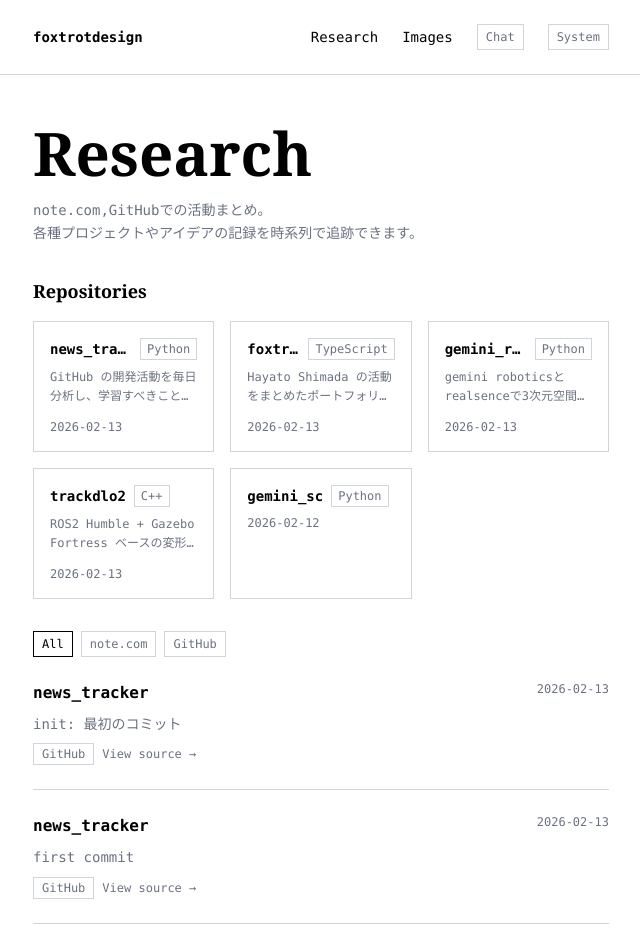
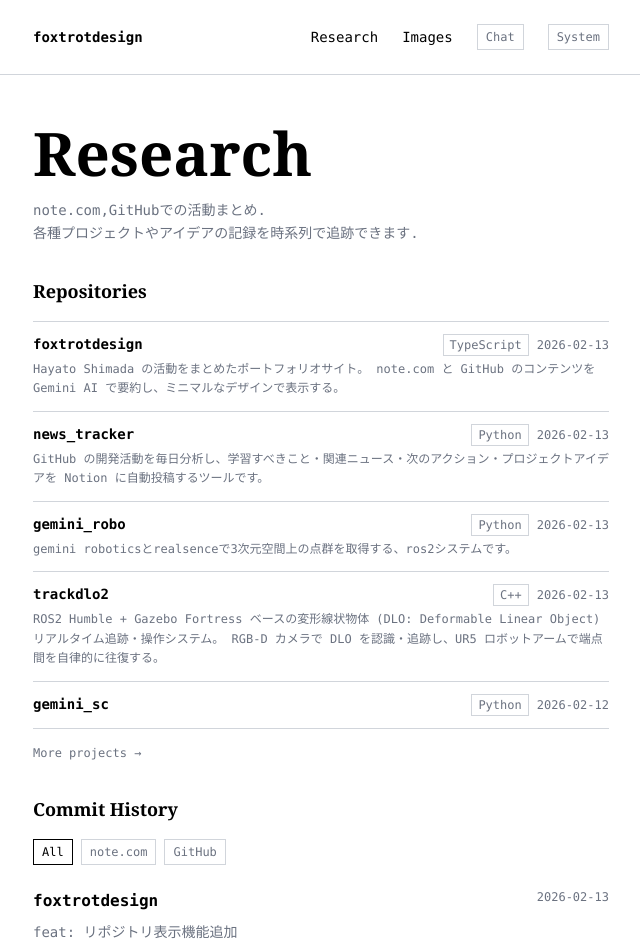
Before and after one commit to HayatoShimada/foxtrotdesign, a Next.js app: page /research in a window 1280 px wide. Shown: the top 949 px of the page, without its empty margins (319-959 px from the left). Built offline with nearby package versions, Linux system fonts and the light colour scheme.

Commit message:
feat: リポジトリ表示の改善。

```diff
--- a/content/research/repos.json
+++ b/content/research/repos.json
@@ -1,17 +1,17 @@
 [
+  {
+    "name": "foxtrotdesign",
+    "description": "Hayato Shimada の活動をまとめたポートフォリオサイト。 note.com と GitHub のコンテンツを Gemini AI で要約し、ミニマルなデザインで表示する。",
+    "language": "TypeScript",
+    "url": "https://github.com/HayatoShimada/foxtrotdesign",
+    "updatedAt": "2026-02-13T14:15:01Z"
+  },
   {
     "name": "news_tracker",
     "description": "GitHub の開発活動を毎日分析し、学習すべきこと・関連ニュース・次のアクション・プロジェクトアイデアを Notion に自動投稿するツールです。",
     "language": "Python",
     "url": "https://github.com/HayatoShimada/news_tracker",
     "updatedAt": "2026-02-13T14:07:01Z"
-  },
-  {
-    "name": "foxtrotdesign",
-    "description": "Hayato Shimada の活動をまとめたポートフォリオサイト。 note.com と GitHub のコンテンツを Gemini AI で要約し、ミニマルなデザインで表示する。",
-    "language": "TypeScript",
-    "url": "https://github.com/HayatoShimada/foxtrotdesign",
-    "updatedAt": "2026-02-13T13:57:44Z"
   },
   {
     "name": "gemini_robo",
--- a/content/research/summarized.json
+++ b/content/research/summarized.json
@@ -1,4 +1,13 @@
 [
+  {
+    "id": "github-commit-952512a",
+    "source": "github",
+    "title": "foxtrotdesign",
+    "summary": "feat: リポジトリ表示機能追加",
+    "url": "https://github.com/HayatoShimada/foxtrotdesign/commit/952512af28dcaf7ff002a7104e6a204a7afedd0b",
+    "imageUrls": [],
+    "publishedAt": "2026-02-13T14:14:56Z"
+  },
   {
     "id": "github-commit-a9b8293",
     "source": "github",
--- a/src/app/api/chat/route.ts
+++ b/src/app/api/chat/route.ts
@@ -41,7 +41,7 @@ export async function POST(request: NextRequest) {
   const now = Date.now();
   const elapsed = now - lastRequestTime;
   if (elapsed < MIN_INTERVAL_MS) {
-    return new Response("少し待ってからもう一度お試しください。", {
+    return new Response("少し待ってからもう一度お試しください.", {
       status: 429,
     });
   }
@@ -61,7 +61,7 @@ export async function POST(request: NextRequest) {
 
   if (messages.length > 50) {
     return new Response(
-      "会話が長くなりすぎました。ページをリロードしてください。",
+      "会話が長くなりすぎました.ページをリロードしてください.",
       { status: 400 }
     );
   }
@@ -81,7 +81,7 @@ export async function POST(request: NextRequest) {
           role: "user" as const,
           parts: [
             {
-              text: "以下は僕のnote.com記事から抽出した人格プロファイルです。これを参考にして会話してください。\n\n"
+              text: "以下は僕のnote.com記事から抽出した人格プロファイルです.これを参考にして会話してください.\n\n"
                 + notePrompt,
             },
           ],
@@ -89,7 +89,7 @@ export async function POST(request: NextRequest) {
         {
           role: "model" as const,
           parts: [
-            { text: "了解。プロファイルを参考にして会話するよ。" },
+            { text: "了解.プロファイルを参考にして会話するよ." },
           ],
         },
       ]
@@ -138,7 +138,7 @@ export async function POST(request: NextRequest) {
       error instanceof Error && error.message.includes("429");
     if (isRateLimit) {
       return new Response(
-        "APIの利用制限に達しました。少し時間をおいてお試しください。",
+        "APIの利用制限に達しました.少し時間をおいてお試しください.",
         { status: 429 }
       );
     }
--- a/src/app/images/page.tsx
+++ b/src/app/images/page.tsx
@@ -60,8 +60,8 @@ export default async function ImagesPage() {
         </div>
       ) : (
         <p className="text-muted text-center py-12">
-          画像がまだありません。npm run aggregate
-          を実行してコンテンツを取得してください。
+          画像がまだありません.npm run aggregate
+          を実行してコンテンツを取得してください.
         </p>
       )}
     </Container>
--- a/src/app/layout.tsx
+++ b/src/app/layout.tsx
@@ -7,7 +7,7 @@ import "./globals.css";
 export const metadata: Metadata = {
   title: "foxtrotdesign",
   description:
-    "Hayato Shimadaの活動をまとめたウェブサイト。クリエイティブとエンジニアリングの交差点。",
+    "Hayato Shimadaの活動をまとめたウェブサイト.クリエイティブとエンジニアリングの交差点.",
   icons: {
     icon: "/favicon.svg",
   },
--- a/src/app/page.tsx
+++ b/src/app/page.tsx
@@ -11,8 +11,8 @@ export default function Home() {
           </h1>
           <p className="text-base leading-relaxed">
             Hayato
-            Shimadaによるクリエイティブとエンジニアリングの交差点。<br />
-            アパレルからウェブ開発,デザインまで,技術と美学を融合させた活動を展開しています。
+            Shimadaによるクリエイティブとエンジニアリングの交差点.<br />
+            アパレルからウェブ開発,デザインまで,技術と美学を融合させた活動を展開しています.
           </p>
         </section>
 
@@ -21,12 +21,12 @@ export default function Home() {
           <div className="space-y-4 text-muted">
             <p>
               <strong className="text-foreground">foxtrotdesign</strong>
-              は,プロボノ活動として運営するクリエイティブプロジェクトの総称です。<br />
-              ウェブサイト制作,グラフィックデザイン,空間デザインなど,様々な形で表現を追求しています。
+              は,プロボノ活動として運営するクリエイティブプロジェクトの総称です.<br />
+              ウェブサイト制作,グラフィックデザイン,空間デザインなど,様々な形で表現を追求しています.
             </p>
             <p>
-              エンジニアとしては,Next.js,TypeScript,C#などを用いたフルスタック開発に従事。<br />
-              アパレルでの経験を活かし,フィジカルとデジタルの境界を探求しています。
+              エンジニアとしては,Next.js,TypeScript,C#などを用いたフルスタック開発に従事.<br />
+              アパレルでの経験を活かし,フィジカルとデジタルの境界を探求しています.
             </p>
           </div>
         </section>
@@ -40,7 +40,7 @@ export default function Home() {
             >
               <h3 className="font-bold mb-2">Research →</h3>
               <p className="text-muted text-xs">
-                note.com,GitHubでの活動のまとめ。
+                note.com,GitHubでの活動のまとめ.
               </p>
             </Link>
             <Link
@@ -49,7 +49,7 @@ export default function Home() {
             >
               <h3 className="font-bold mb-2">Images →</h3>
               <p className="text-muted text-xs">
-                各種活動から収集したビジュアルアーカイブ。
+                各種活動から収集したビジュアルアーカイブ.
               </p>
             </Link>
           </div>
--- a/src/app/research/page.tsx
+++ b/src/app/research/page.tsx
@@ -55,24 +55,28 @@ export default async function ResearchPage() {
             Research
           </h1>
           <p className="text-muted">
-            note.com,GitHubでの活動まとめ。<br />
-            各種プロジェクトやアイデアの記録を時系列で追跡できます。
+            note.com,GitHubでの活動まとめ.<br />
+            各種プロジェクトやアイデアの記録を時系列で追跡できます.
           </p>
         </div>
 
-        {repos.length > 0 && <RepoList repos={repos} />}
+        {repos.length > 0 && (
+          <RepoList repos={repos} username="HayatoShimada" />
+        )}
 
         <div className="mt-8">
+          <h2 className="font-serif font-bold text-lg mb-4">Commit History</h2>
             {items.length > 0 ? (
               <ResearchList items={items} />
             ) : (
               <p className="text-muted text-center py-12">
-              コンテンツがまだありません。npm run aggregate
-              を実行してコンテンツを取得してください。
+                コンテンツがまだありません.npm run aggregate
+                を実行してコンテンツを取得してください.
               </p>
             )}
           </div>
         </div>
+
     </Container>
   );
 }
--- a/src/components/chat/ChatMessages.tsx
+++ b/src/components/chat/ChatMessages.tsx
@@ -24,7 +24,7 @@ export function ChatMessages({
     <div className="flex-1 overflow-y-auto p-3 text-xs space-y-2">
       {messages.length === 0 && (
         <p className="text-muted">
-          Hayato ShimadaのAIです。何でも聞いてください。
+          Hayato ShimadaのAIです.何でも聞いてください.
         </p>
       )}
       {messages.map((msg, i) => (
--- a/src/components/chat/ChatPanel.tsx
+++ b/src/components/chat/ChatPanel.tsx
@@ -65,7 +65,7 @@ export function ChatPanel() {
       const errorMsg =
         e instanceof Error && e.message.length > 0 && e.message.length < 200
           ? e.message
-          : "エラーが発生しました。もう一度お試しください。";
+          : "エラーが発生しました.もう一度お試しください.";
       setMessages((prev) => {
         const copy = [...prev];
         copy[copy.length - 1] = { role: "model", content: errorMsg };
--- a/src/components/research/RepoList.tsx
+++ b/src/components/research/RepoList.tsx
@@ -1,37 +1,55 @@
 import { format } from "date-fns";
 import { GitHubRepo } from "@/lib/types";
 
-export function RepoList({ repos }: { repos: GitHubRepo[] }) {
+export function RepoList({
+  repos,
+  username,
+}: {
+  repos: GitHubRepo[];
+  username: string;
+}) {
   return (
     <div>
       <h2 className="font-serif font-bold text-lg mb-4">Repositories</h2>
-      <div className="grid grid-cols-1 md:grid-cols-2 lg:grid-cols-3 gap-4">
+      <div className="divide-y divide-border border-y border-border">
         {repos.map((repo) => (
           <a
             key={repo.name}
             href={repo.url}
             target="_blank"
             rel="noopener noreferrer"
-            className="block border border-border p-4 hover:shadow-brutal-sm transition-shadow"
+            className="block py-3 hover:bg-foreground/5 transition-colors"
           >
-            <div className="flex items-center gap-2 mb-2">
-              <h3 className="font-bold text-sm truncate">{repo.name}</h3>
-              {repo.language && (
-                <span className="text-xs text-muted px-1.5 py-0.5 border border-border shrink-0">
-                  {repo.language}
+            <div className="flex items-baseline gap-4">
+              <h3 className="font-bold text-sm shrink-0">{repo.name}</h3>
+              <span className="ml-auto flex items-center gap-2 shrink-0">
+                {repo.language && (
+                  <span className="text-xs text-muted px-1.5 py-0.5 border border-border">
+                    {repo.language}
+                  </span>
+                )}
+                <span className="text-xs text-muted">
+                  {format(new Date(repo.updatedAt), "yyyy-MM-dd")}
                 </span>
-              )}
+              </span>
             </div>
             {repo.description && (
-              <p className="text-xs text-muted leading-relaxed line-clamp-2 mb-3">
+              <p className="text-xs text-muted leading-relaxed mt-1">
                 {repo.description}
               </p>
             )}
-            <p className="text-xs text-muted">
-              {format(new Date(repo.updatedAt), "yyyy-MM-dd")}
-            </p>
           </a>
         ))}
+      </div>
+      <div className="mt-3">
+        <a
+          href={`https://github.com/${username}`}
+          target="_blank"
+          rel="noopener noreferrer"
+          className="text-xs text-muted hover:text-foreground transition-colors"
+        >
+          More projects →
+        </a>
       </div>
     </div>
   );
```
Lines whose indentation alone changed are shown as unchanged.
